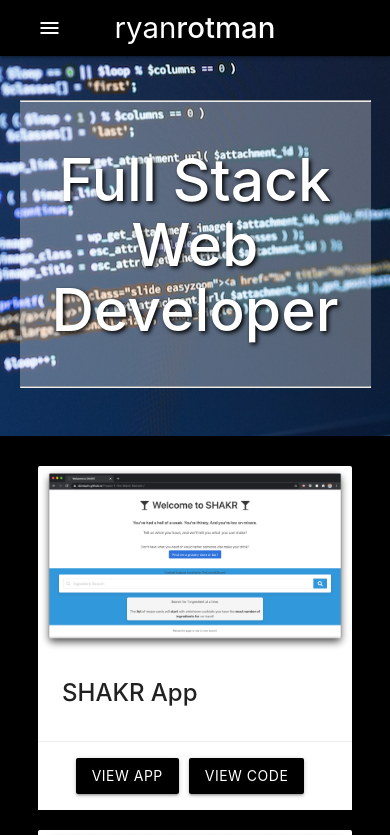
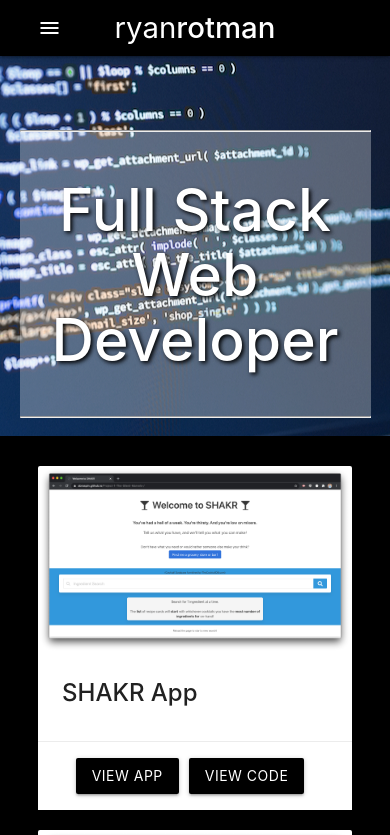
Before and after one commit to ryanrotman/ryanrotman.github.io, a React (Create React App) app: page / in a window 390 px wide. Shown: the top 835 px of the page. Built offline with nearby package versions, Linux system fonts and the light colour scheme.

Commit message:
edited media query for smaller screen

```diff
--- a/src/App.css
+++ b/src/App.css
@@ -100,7 +100,7 @@ h5 {
     top: 0;
   }
   #title-logo {
-    margin-top: 30px;
+    margin-top: 60px;
   }
 }
 
```
